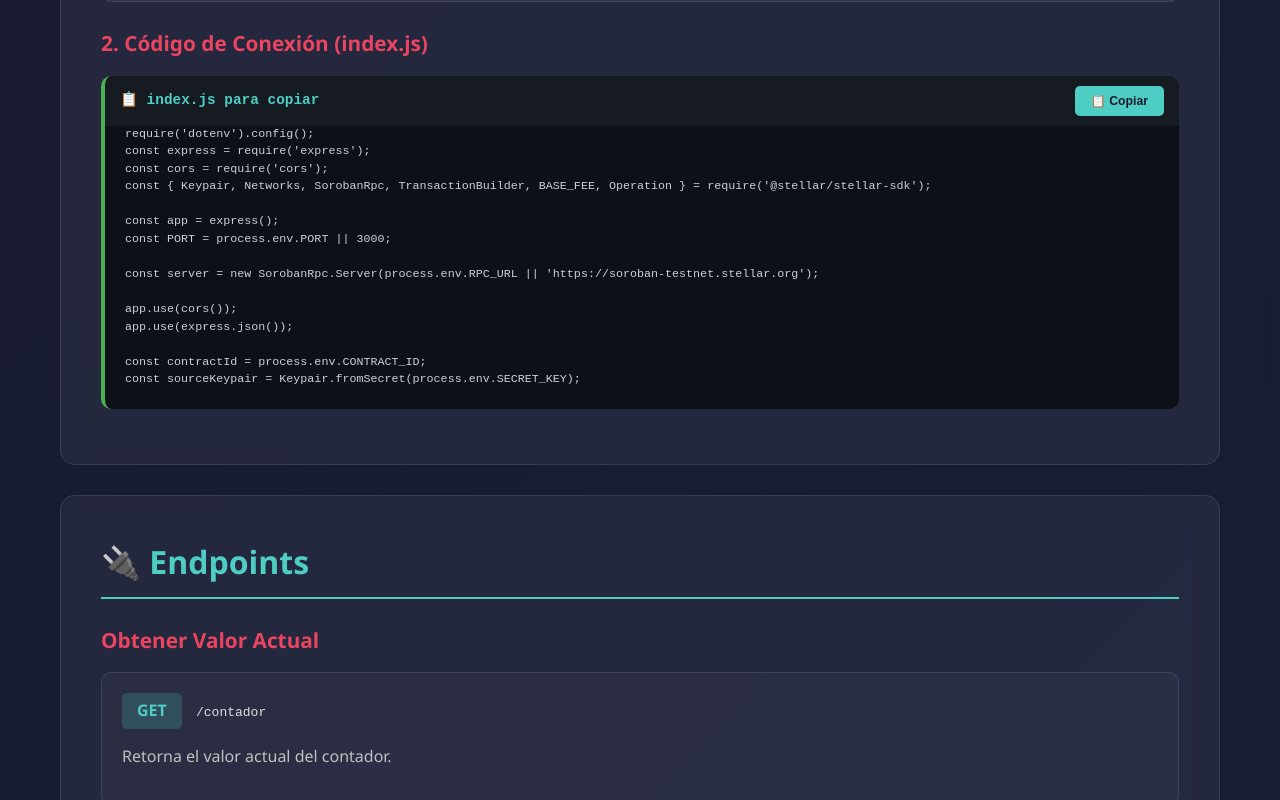
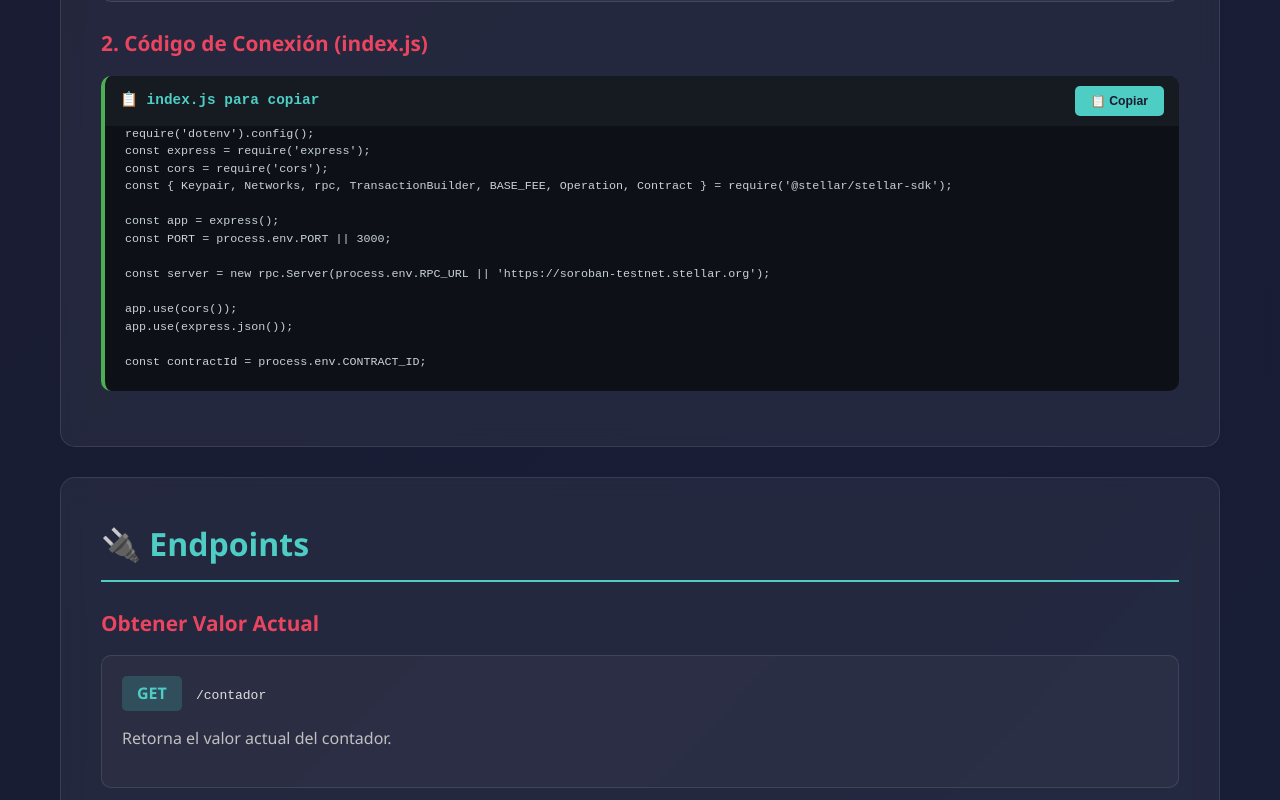
Before and after one commit to josealfredo79/apicontador, a website: page index.html in a window 1280 px wide. Shown: the part 2480-3280 px from the top of the page. Drawn offline with Linux system fonts and the light colour scheme.

Commit message:
Fix: Corregir comandos y codigo del tutorial para que funcionen

```diff
--- a/index.html
+++ b/index.html
@@ -509,18 +509,17 @@ node_modules/</code>
                 <pre><code>require('dotenv').config();
 const express = require('express');
 const cors = require('cors');
-const { Keypair, Networks, SorobanRpc, TransactionBuilder, BASE_FEE, Operation } = require('@stellar/stellar-sdk');
+const { Keypair, Networks, rpc, TransactionBuilder, BASE_FEE, Operation, Contract } = require('@stellar/stellar-sdk');
 
 const app = express();
 const PORT = process.env.PORT || 3000;
 
-const server = new SorobanRpc.Server(process.env.RPC_URL || 'https://soroban-testnet.stellar.org');
+const server = new rpc.Server(process.env.RPC_URL || 'https://soroban-testnet.stellar.org');
 
 app.use(cors());
 app.use(express.json());
 
-const contractId = process.env.CONTRACT_ID;
-const sourceKeypair = Keypair.fromSecret(process.env.SECRET_KEY);</code></pre>
+const contractId = process.env.CONTRACT_ID;</code></pre>
             </div>
         </section>
 
@@ -655,7 +654,7 @@ curl -X POST http://localhost:3000/contador/reset</code></pre>
 
 # 1. INSTALAR DEPENDENCIAS
 cd api-contador
-npm install express cors dotenv @stellar/stellar-sdk
+npm install express cors dotenv @stellar/stellar-sdk@15
 
 # 2. CONFIGURAR .env
 cp .env.example .env
```
